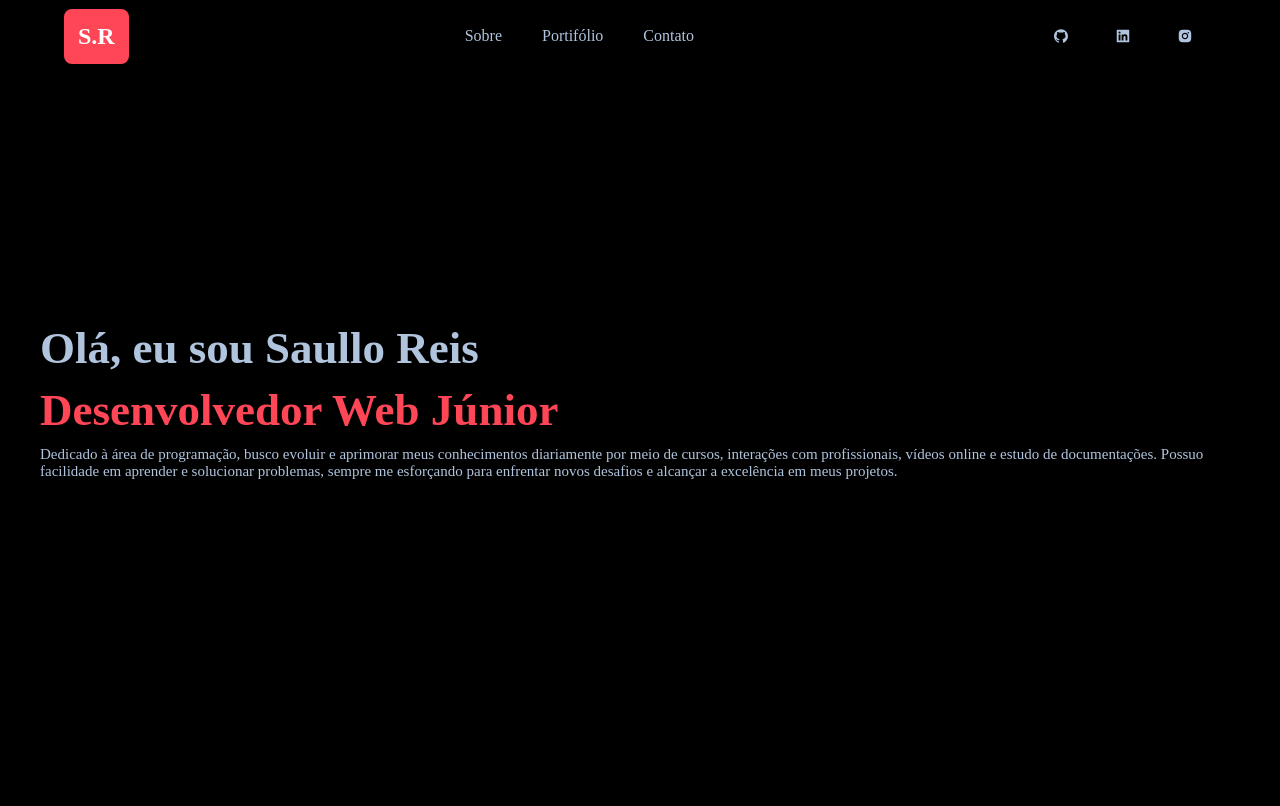
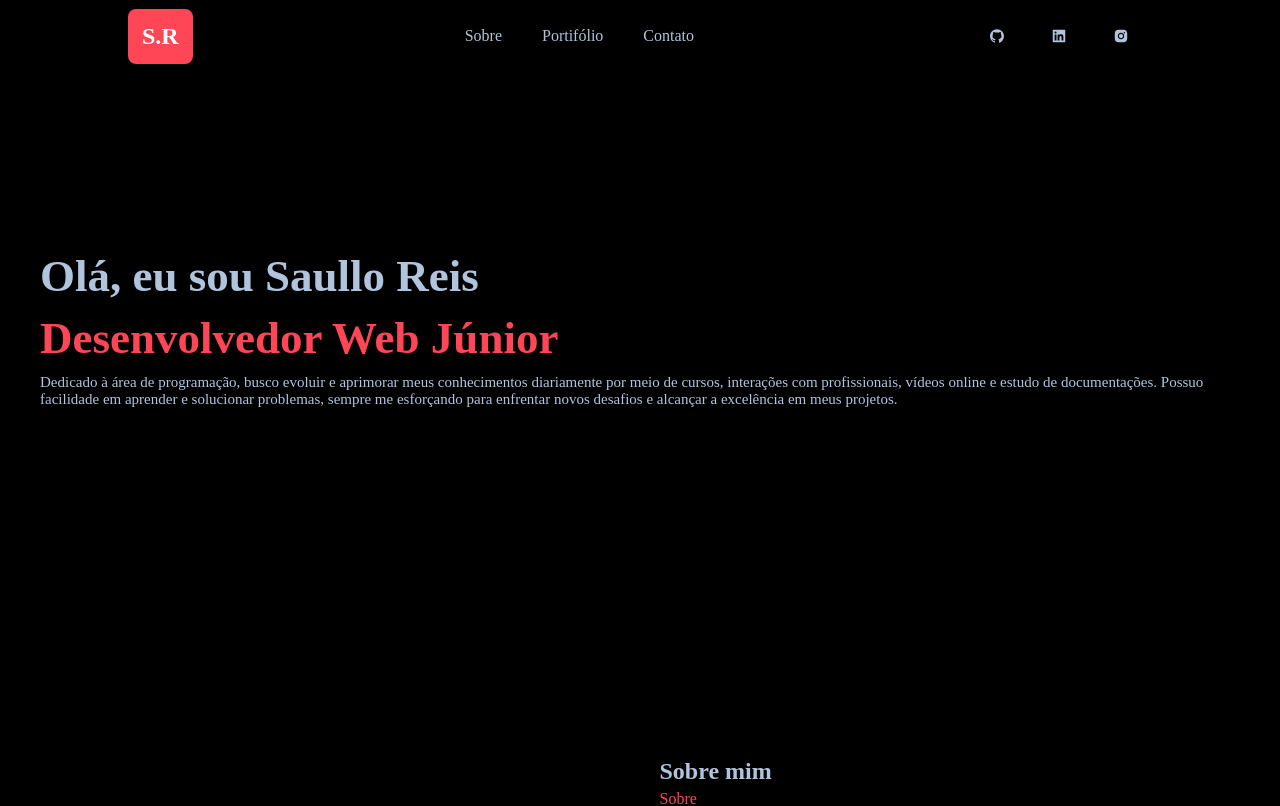
Before and after one commit to saullo-reis/saulloreis, a React (Vite) app: page / in a window 1280 px wide. Shown: the top 806 px of the page. Built offline with nearby package versions, Linux system fonts and the light colour scheme; a web font is replaced by a local one.

Commit message:
feat: scroll behavior add smoth

```diff
--- a/src/App.sass
+++ b/src/App.sass
@@ -6,9 +6,10 @@
     list-style: none
     box-sizing: none
 
-body
+html,#root,body
     background-color: #000000
     display: flex
+    scroll-behavior: smooth !important
     flex-direction: column
     justify-content: center
     align-items: center
--- a/src/components/header/style.sass
+++ b/src/components/header/style.sass
@@ -5,7 +5,10 @@
     animation: slideDown 1.7s ease
     justify-content: space-between
     padding: 5px
-    width: 90%
+    position: fixed
+    z-index: 9
+    top: 0
+    width: 80%
     &-logo
         color: white
         background-color: #FF4656
@@ -39,7 +42,6 @@
 
 @media( max-width: 700px  )
     .header
-        width: 320px
         &-nav
             display: none
         &-redes
```
